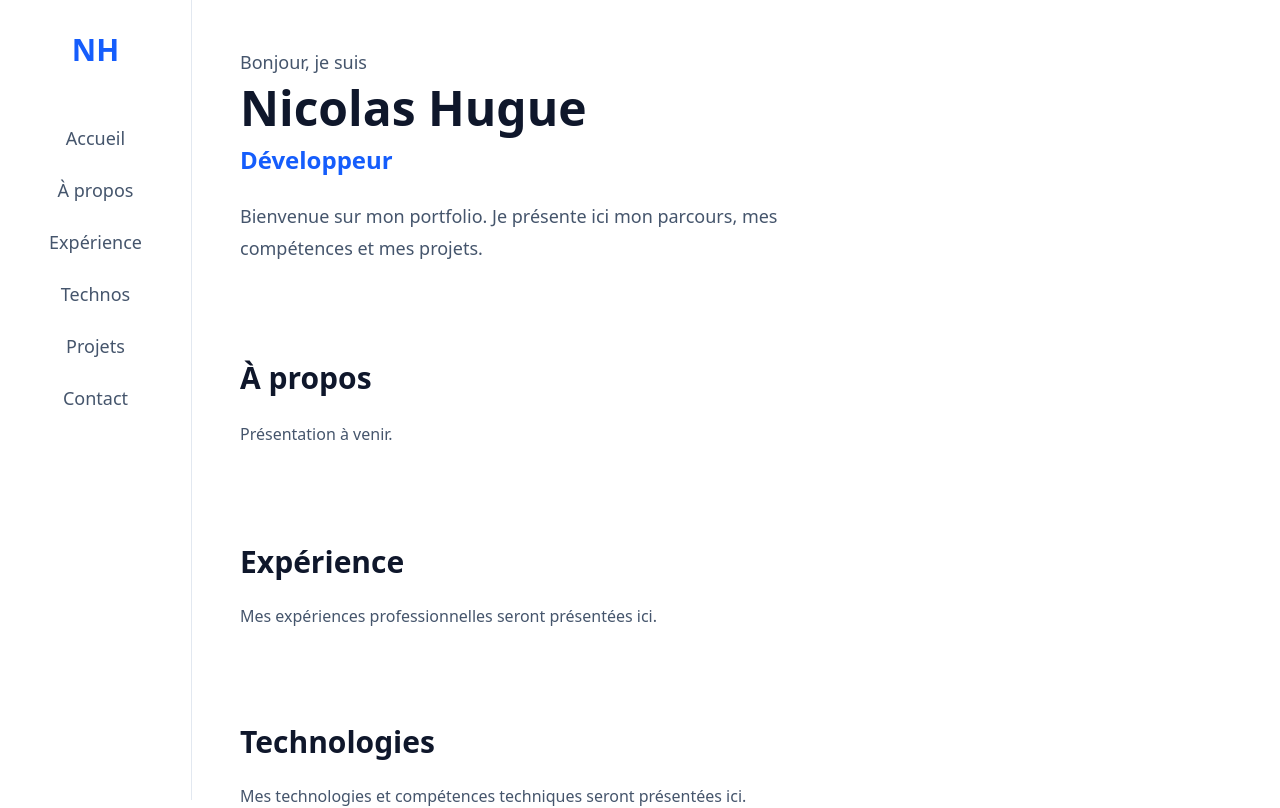
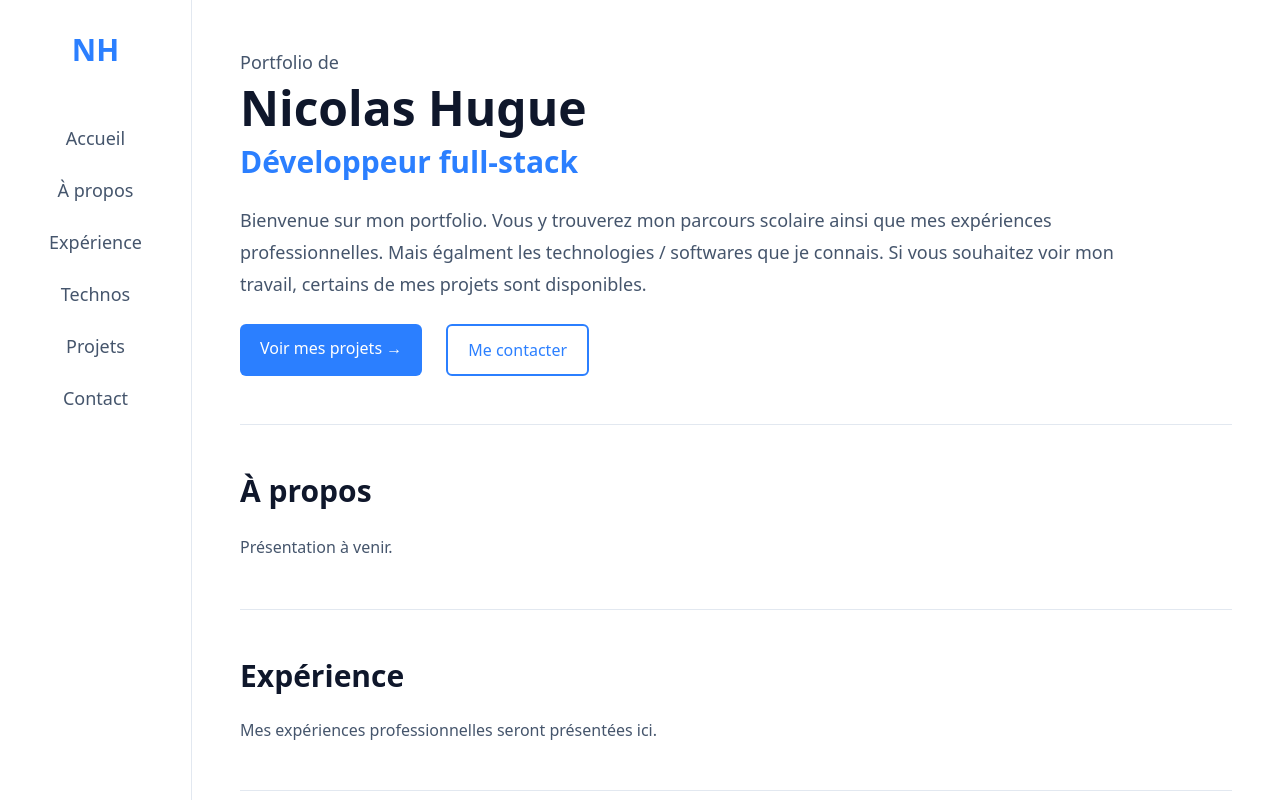
Before and after one commit to NicolasHugue/portfolio, a Next.js app: page / in a window 1280 px wide. Shown: the top 808 px of the page. Built offline with nearby package versions, Linux system fonts and the light colour scheme.

Commit message:
feat: build home section

```diff
--- a/app/components/layout/Sidebar.tsx
+++ b/app/components/layout/Sidebar.tsx
@@ -10,7 +10,7 @@ const navigationItems = [
 export default function Sidebar() {
   return (
     <aside className="fixed top-0 left-0 h-screen w-48 flex-col border-r border-slate-200 bg-white px-6 py-8 ">
-      <div className=" block text-center mb-12 text-3xl font-bold text-blue-600 ">NH</div>
+      <div className=" block text-center mb-12 text-3xl font-bold text-blue-500 ">NH</div>
       <nav>
         <ul className="space-y-2">
             {navigationItems.map((item) => (
--- a/app/components/sections/About.tsx
+++ b/app/components/sections/About.tsx
@@ -1,9 +1,6 @@
 export default function About() {
   return (
-    <section
-      id="about"
-      className=" px-12 py-12"
-    >
+    <section id="about" className=" border-b  border-slate-200 py-12">
       <h2 className="text-3xl font-bold">À propos</h2>
 
       <p className="mt-6 max-w-2xl leading-7 text-slate-600">
--- a/app/components/sections/Contact.tsx
+++ b/app/components/sections/Contact.tsx
@@ -1,6 +1,6 @@
 export default function Contact() {
   return (
-    <section id="contact" className="min-h-screen px-12 py-20">
+    <section id="contact" className="min-h-screen  py-20">
       <h2 className="text-3xl font-bold">Contact</h2>
 
       <p className="mt-6 text-slate-600">
--- a/app/components/sections/Experience.tsx
+++ b/app/components/sections/Experience.tsx
@@ -1,9 +1,6 @@
 export default function Experience() {
   return (
-    <section
-      id="experience"
-      className=" px-12 py-12"
-    >
+    <section id="experience" className="border-b  border-slate-200 py-12">
       <h2 className="text-3xl font-bold">Expérience</h2>
 
       <p className="mt-6 text-slate-600">
--- a/app/components/sections/Home.tsx
+++ b/app/components/sections/Home.tsx
@@ -2,19 +2,38 @@ export default function Home() {
   return (
     <section
       id="home"
-      className="flex items-center px-12 py-12"
+      className="flex items-center border-b  border-slate-200 py-12"
     >
       <div>
-        <p className="mb-2 text-lg text-slate-600">Bonjour, je suis</p>
+        <p className="mb-2 text-lg text-slate-600">Portfolio de</p>
 
         <h1 className="text-5xl font-bold">Nicolas Hugue</h1>
 
-        <p className="mt-3 text-2xl font-semibold text-blue-600">Développeur</p>
+        <p className="mt-3 text-3xl font-bold text-blue-500">
+          Développeur full-stack
+        </p>
 
-        <p className="mt-6 max-w-xl text-lg leading-8 text-slate-600">
-          Bienvenue sur mon portfolio. Je présente ici mon parcours, mes
-          compétences et mes projets.
+        <p className="mt-6 max-w-4xl text-lg leading-8 text-slate-600">
+          Bienvenue sur mon portfolio. Vous y trouverez mon parcours scolaire
+          ainsi que mes expériences professionnelles. Mais égalment les
+          technologies / softwares que je connais. Si vous souhaitez voir mon
+          travail, certains de mes projets sont disponibles.
         </p>
+        <div className="flex mt-6 gap-6">
+          <a
+            href="#projects"
+            className="rounded-md bg-blue-500 px-5 py-3 font-medium text-white hover:bg-blue-600"
+          >
+            Voir mes projets &#8594;
+          </a>
+
+          <a
+            href="#contact"
+            className="rounded-md font-medium border-2 border-blue-500  px-5 py-3 text-blue-500 hover:bg-slate-100 hover:text-blue-600 "
+          >
+            Me contacter
+          </a>
+        </div>
       </div>
     </section>
   );
--- a/app/components/sections/Projects.tsx
+++ b/app/components/sections/Projects.tsx
@@ -1,6 +1,6 @@
 export default function Projects() {
   return (
-    <section id="projects" className=" px-12 py-12">
+    <section id="projects" className="border-b  border-slate-200 py-12">
       <h2 className="text-3xl font-bold">Projets</h2>
 
       <p className="mt-6 text-slate-600">Mes projets seront présentés ici.</p>
--- a/app/components/sections/Technologies.tsx
+++ b/app/components/sections/Technologies.tsx
@@ -1,6 +1,6 @@
 export default function Technologies() {
   return (
-    <section id="technologies" className=" px-12 py-12">
+    <section id="technologies" className="border-b  border-slate-200 py-12">
       <h2 className="text-3xl font-bold">Technologies</h2>
 
       <p className="mt-6 text-slate-600">
--- a/app/page.tsx
+++ b/app/page.tsx
@@ -10,7 +10,8 @@ export default function Home() {
   return (
     <div className="min-h-screen bg-white text-slate-900">
       <Sidebar />
-    <main className="ml-48">
+      {/* <main className="ml-48 mx-auto w-full max-w-5xl px-4 sm:px-8 lg:px-12"> */}
+      <main className="ml-48 mx-auto  px-[clamp(1rem,4vw,3rem)]">
         <Hero />
         <About />
         <Experience />
```
Lines whose indentation alone changed are shown as unchanged.
